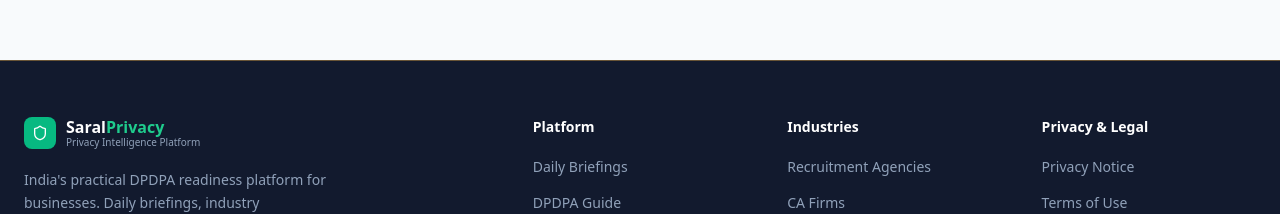
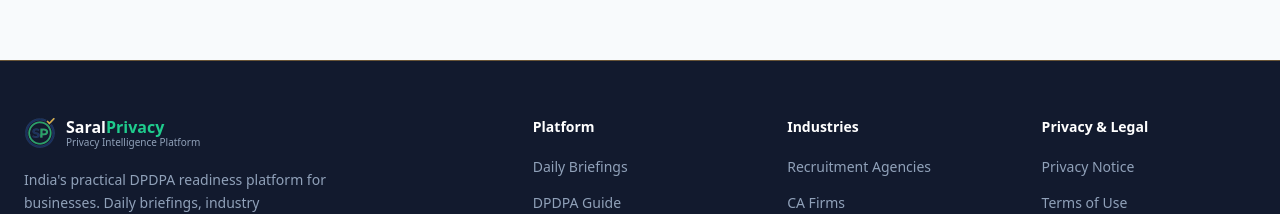
Before and after one commit to SahuDilip1356/SaralPrivacy, a Next.js app in the folder webapp/: page /assessment in a window 1280 px wide. Shown: the part 836-1050 px from the top of the page. Built offline with nearby package versions, Linux system fonts and the light colour scheme.

Commit message:
fix: footer logo — replace Shield icon with SP monogram image
Co-Authored-By: Claude Sonnet 4.6 <noreply@anthropic.com>

```diff
--- a/webapp/components/layout/Footer.tsx
+++ b/webapp/components/layout/Footer.tsx
@@ -1,5 +1,6 @@
 import Link from "next/link";
-import { Shield, Mail } from "lucide-react";
+import Image from "next/image";
+import { Mail } from "lucide-react";
 
 const footerLinks = {
   platform: [
@@ -44,9 +45,13 @@ export function Footer() {
           {/* Brand column */}
           <div className="lg:col-span-2">
             <Link href="/" className="flex items-center gap-2.5 mb-5">
-              <div className="w-8 h-8 bg-green-500 rounded-lg flex items-center justify-center">
-                <Shield size={16} className="text-white" />
-              </div>
+              <Image
+                src="/logo-emblem.png"
+                alt="SaralPrivacy logo"
+                width={32}
+                height={32}
+                className="h-8 w-8 object-contain shrink-0"
+              />
               <div>
                 <div className="font-bold text-white text-base leading-none">
                   Saral<span className="text-green-400">Privacy</span>
```
